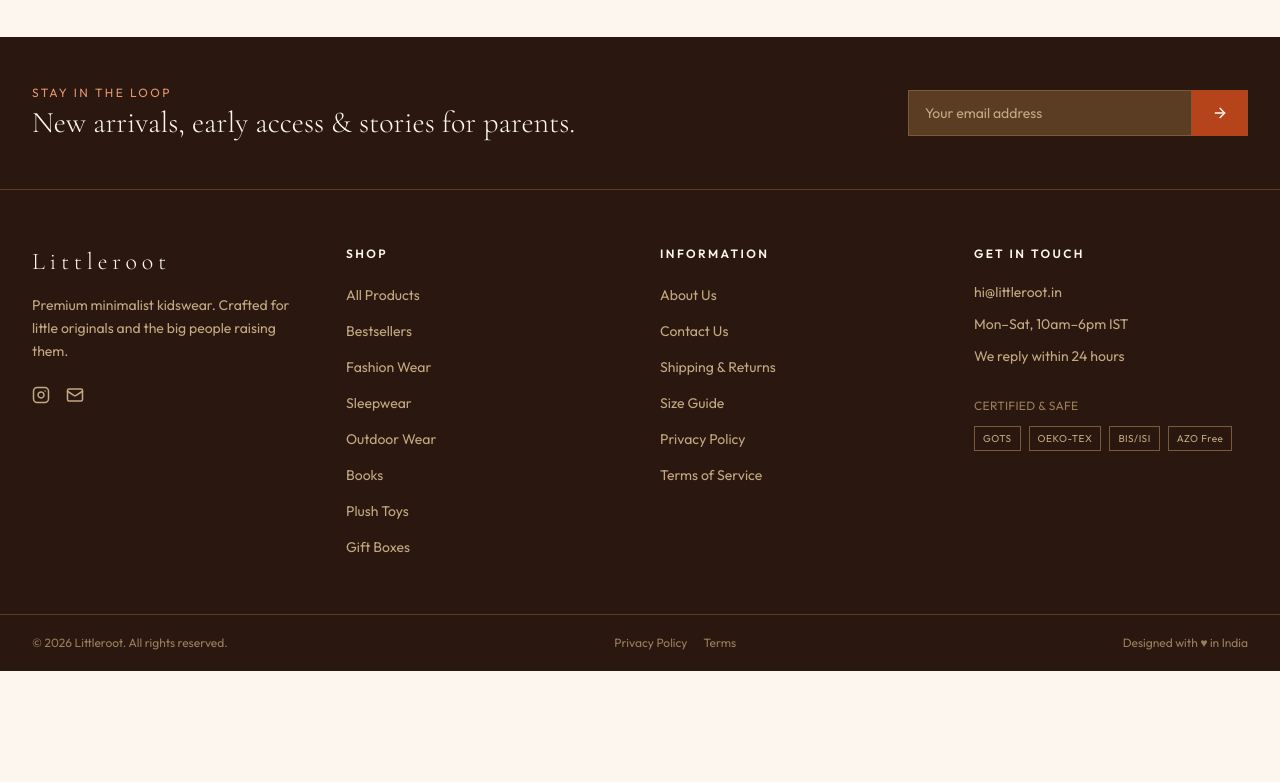
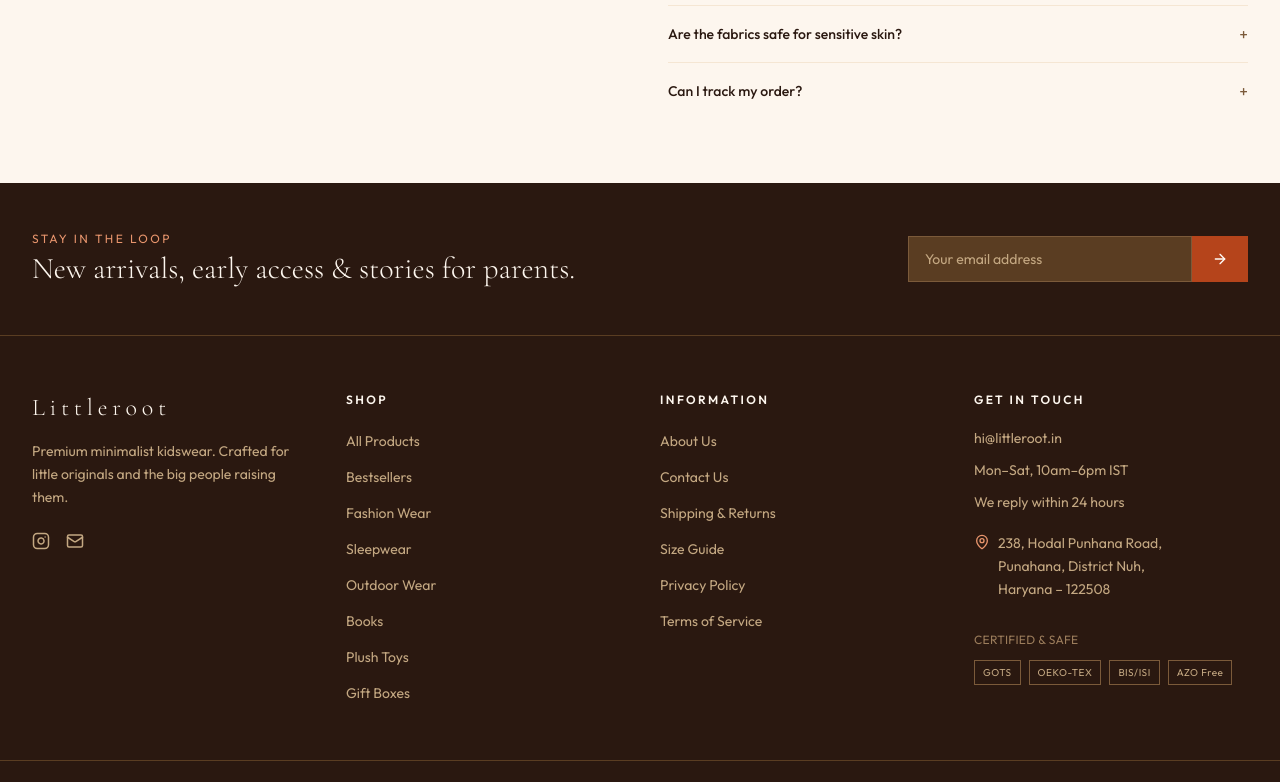
Before and after one commit to littleroot7081-afk/littleroot7081-afk.github.io, a React (Vite) app: page /contact in a window 1280 px wide. Shown: the part 1164-1946 px from the top of the page. Before the commit the page ends 1835 px from the top, so only its background shows below. Built offline with nearby package versions, Linux system fonts and the light colour scheme.

Commit message:
Add business address to footer and contact page

```diff
--- a/src/components/Footer.jsx
+++ b/src/components/Footer.jsx
@@ -1,5 +1,5 @@
 import { Link } from 'react-router-dom'
-import { Instagram, Mail, ArrowRight } from 'lucide-react'
+import { Instagram, Mail, ArrowRight, MapPin } from 'lucide-react'
 import { useState } from 'react'
 
 export default function Footer() {
@@ -119,6 +119,14 @@
               <li className="text-sm text-espresso-100 font-body">Mon–Sat, 10am–6pm IST</li>
               <li className="text-sm text-espresso-100 font-body">We reply within 24 hours</li>
             </ul>
+            <div className="mt-5 flex items-start gap-2">
+              <MapPin size={16} className="text-terra-300 flex-shrink-0 mt-0.5" />
+              <p className="text-sm text-espresso-100 font-body leading-relaxed">
+                238, Hodal Punhana Road,<br />
+                Punahana, District Nuh,<br />
+                Haryana – 122508
+              </p>
+            </div>
             <div className="mt-8">
               <p className="text-xs text-espresso-200 font-body mb-3 tracking-wide">CERTIFIED & SAFE</p>
               <div className="flex flex-wrap gap-2">
--- a/src/pages/Contact.jsx
+++ b/src/pages/Contact.jsx
@@ -1,5 +1,5 @@
 import { useState } from 'react'
-import { Mail, Clock, Instagram, MessageCircle, CheckCircle } from 'lucide-react'
+import { Mail, Clock, Instagram, MessageCircle, CheckCircle, MapPin } from 'lucide-react'
 
 export default function Contact() {
   const [form, setForm] = useState({ name: '', email: '', subject: '', message: '' })
@@ -29,6 +29,7 @@
   const contactInfo = [
     { icon: Mail, label: 'Email Us', value: 'hi@littleroot.in', detail: 'We respond within 24 hours' },
     { icon: Clock, label: 'Support Hours', value: 'Mon – Sat', detail: '10:00 AM – 6:00 PM IST' },
+    { icon: MapPin, label: 'Our Address', value: '238, Hodal Punhana Road', detail: 'Punahana, Nuh, Haryana – 122508' },
     { icon: Instagram, label: 'Instagram', value: '@littleroot.in', detail: 'DMs welcome' },
     { icon: MessageCircle, label: 'WhatsApp', value: '+91 98765 43210', detail: 'Quick queries welcome' },
   ]
```
